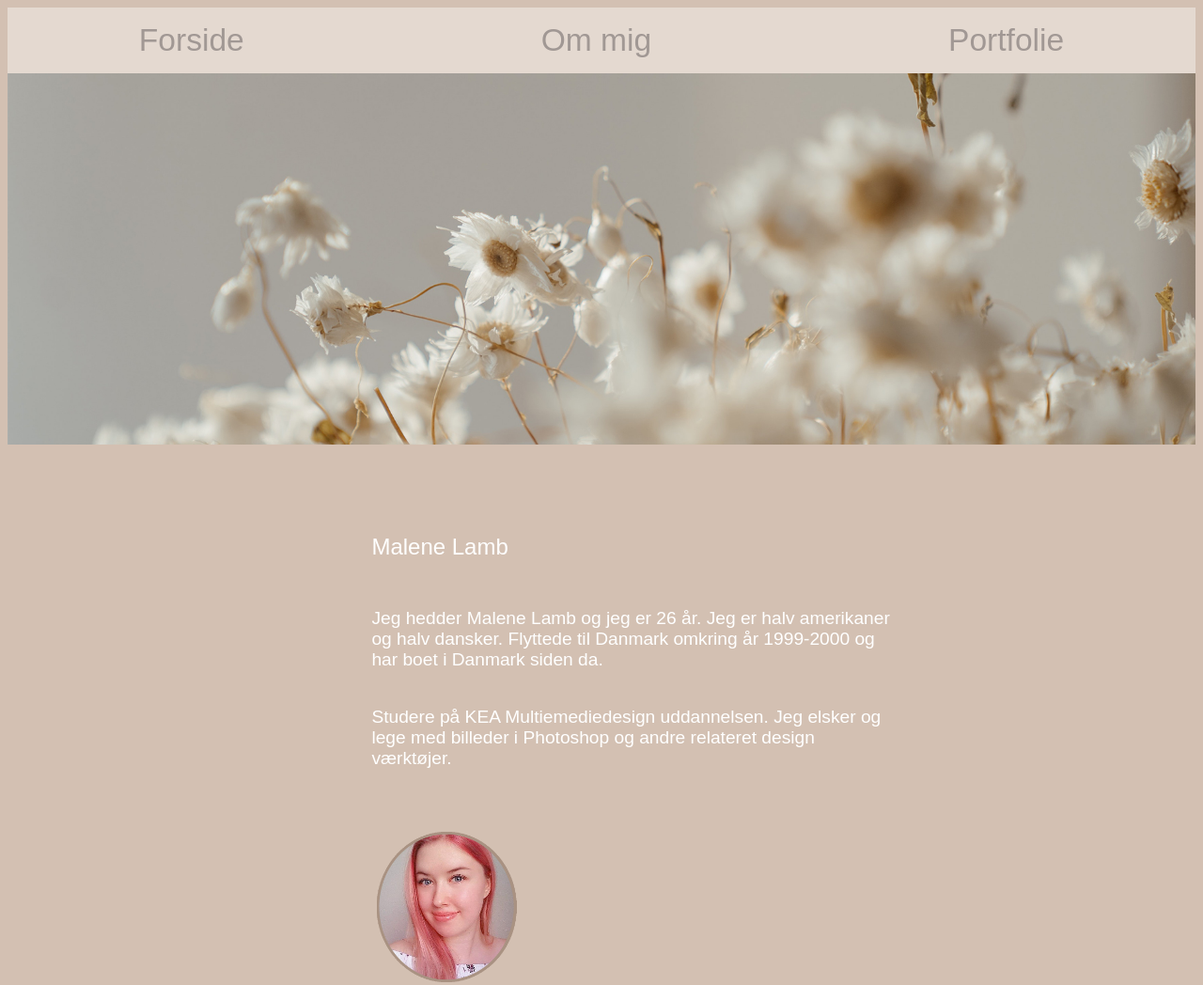
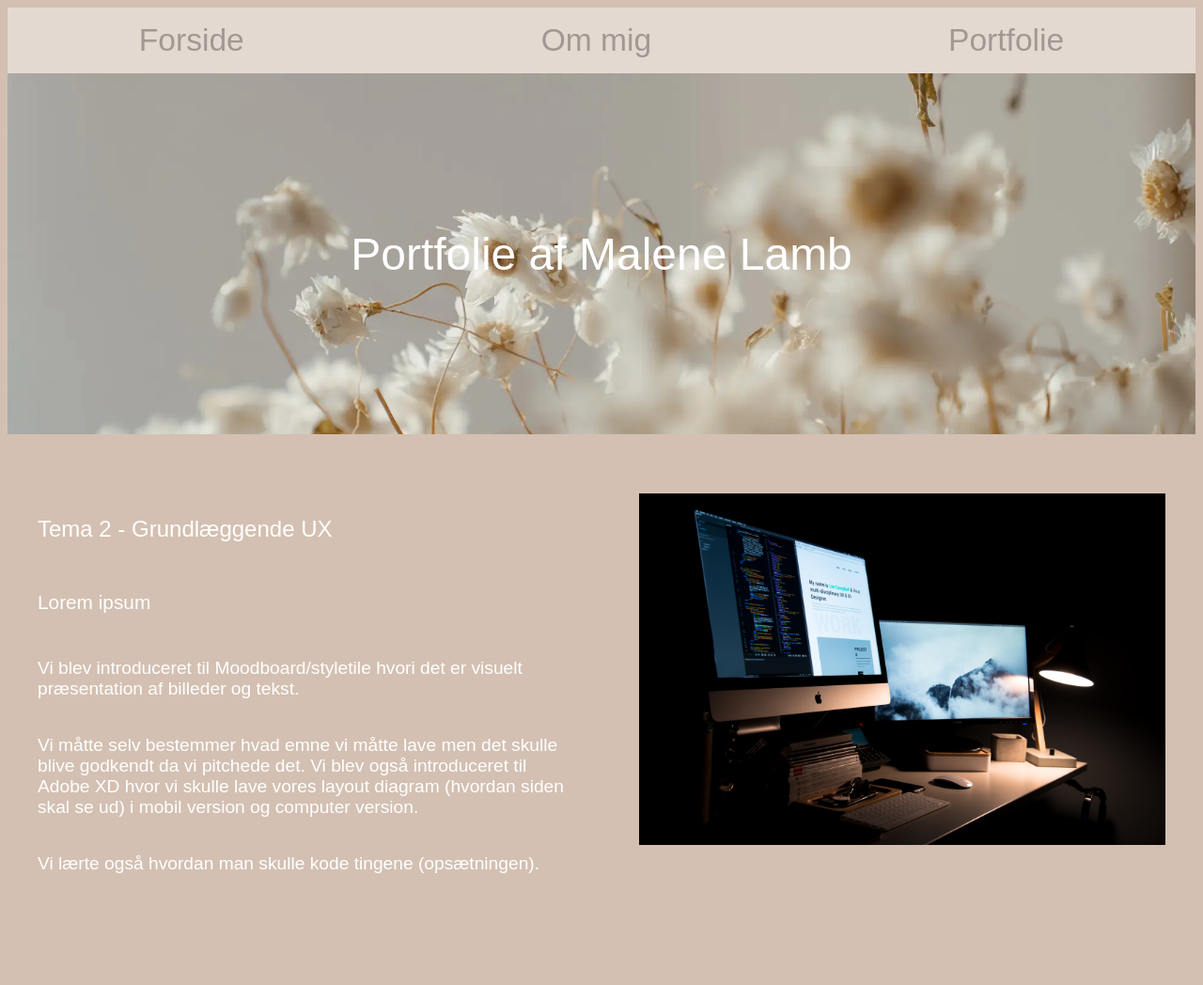
Before and after one commit to male7800/Eksame, a plain HTML site: page tema_tre.html in a window 1280 px wide. Shown: the top 1048 px of the page at 94% size. Drawn offline with Linux system fonts and the light colour scheme; a web font is replaced by a local one.

```diff
--- a/styles/stylesheet.css
+++ b/styles/stylesheet.css
@@ -60,11 +60,22 @@ nav {
   align-items: center;
   justify-content: center;
   background-image: url(banner.webp);
+  height: 30vw;
+  width: 100%;
+}
+
+.tekst_two {
+  font-size: 3rem;
+  font-family: looking-flowers-script, sans-serif;
+  font-weight: 400;
+  font-style: normal;
+  color: white;
 }
 
 .logo {
   height: 5rem;
   width: 5rem;
+  place-content: ;
 }
 
 .one {
@@ -87,28 +98,21 @@ nav {
 
 /*---------------------------------------------Om mig START----------------------------------------------------------------*/
 
-#section_two {
-  display: grid;
-  grid-template-columns: 1fr 2fr 1fr;
-  justify-content: center;
-  gap: 3rem;
-  padding-top: 5%;
-  padding-left: 5%;
-}
-
-.two {
-  display: grid;
-  justify-content: center;
-  grid-column: 2/3;
-}
-
 .picture_two {
   height: 10rem;
   width: 10rem;
-  grid-column: 2/3;
 }
 
 h4 {
+  font-size: 1.3rem;
+  border-radius: 1rem;
+  font-family: mencken-std, sans-serif;
+  font-weight: 400;
+  font-style: normal;
+  color: white;
+}
+
+h3 {
   font-size: 1.5rem;
   border-radius: 1rem;
   font-family: mencken-std, sans-serif;
@@ -191,3 +195,29 @@ p {
 }
 
 /*-------------------------------------------------Menu SLUT--------------------------------------------------------------*/
+
+/*-------------------------------------------------Tema START-------------------------------------------------------------*/
+
+#section_three {
+  display: grid;
+  grid-template-columns: 1fr 1fr;
+  justify-content: center;
+  gap: 5rem;
+  padding-top: 5%;
+  max-width: 1200px;
+  margin-left: auto;
+  margin-right: auto;
+}
+
+.three {
+  display: grid;
+  justify-content: center;
+  grid-column: 1fr 1fr;
+}
+
+@media (max-width: 700px) {
+  #section_three {
+    grid-template-columns: 1fr;
+  }
+}
+/*-------------------------------------------------Tema SLUT-------------------------------------------------------------*/
--- a/tema_tre.html
+++ b/tema_tre.html
@@ -6,7 +6,7 @@
     <meta name="viewport" content="width=device-width, initial-scale=1.0" />
     <link rel="stylesheet" href="styles/stylesheet.css" />
     <link rel="stylesheet" href="https://use.typekit.net/yzi7brk.css" />
-    <title>Tema 3 - Grundlæggende UX</title>
+    <title>Tema 3 - Grundlæggende Web</title>
   </head>
   <body>
     <header>
@@ -14,31 +14,34 @@
         <div id="menuknap">☰</div>
         <ul id="menu" class="hidden">
           <li><a href="index.html">Forside</a></li>
-          <li><a href="">Om mig</a></li>
+          <li><a href="om_mig.html">Om mig</a></li>
           <li><a href="portfolie.html">Portfolie</a></li>
         </ul>
       </nav>
     </header>
 
     <section id="banner">
-      <img src="styles/banner.jpg" alt="" />
+      <div class="tekst_two">Portfolie af Malene Lamb</div>
     </section>
     <main>
-      <section id="section_two">
-        <div class="two">
-          <h4>Malene Lamb</h4>
+      <section id="section_three">
+        <div class="three">
+          <h3>Tema 2 - Grundlæggende UX</h3>
+          <h4>Lorem ipsum</h4>
           <p>
-            Jeg hedder Malene Lamb og jeg er 26 år. Jeg er halv amerikaner og
-            halv dansker. Flyttede til Danmark omkring år 1999-2000 og har boet
-            i Danmark siden da.
+            Vi blev introduceret til Moodboard/styletile hvori det er visuelt
+            præsentation af billeder og tekst.
           </p>
           <p>
-            Studere på KEA Multiemediedesign uddannelsen. Jeg elsker og lege med
-            billeder i Photoshop og andre relateret design værktøjer.
+            Vi måtte selv bestemmer hvad emne vi måtte lave men det skulle blive
+            godkendt da vi pitchede det. Vi blev også introduceret til Adobe XD
+            hvor vi skulle lave vores layout diagram (hvordan siden skal se ud)
+            i mobil version og computer version.
           </p>
+          <p>Vi lærte også hvordan man skulle kode tingene (opsætningen).</p>
         </div>
-        <div class="picture_two">
-          <img src="styles/mig.png" alt="" />
+        <div class="picture_three">
+          <img src="styles/lee-campbell-DtDlVpy-vvQ-unsplash.jpg" alt="" />
         </div>
       </section>
     </main>
```
Also changed, not shown: index.html (+1 -1 lines), om_mig.html (+3 -3 lines), portfolie.html (+2 -1 lines), tema_fem.html (+52 -0 lines), tema_fire.html (+52 -0 lines), tema_to.html (+15 -12 lines).
